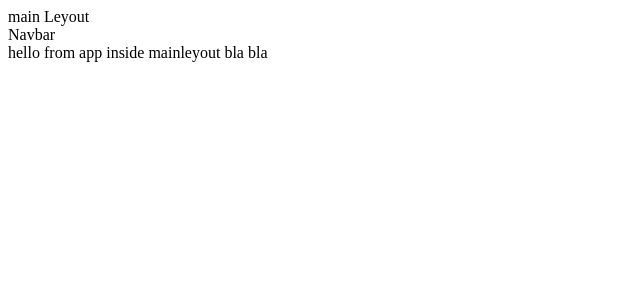
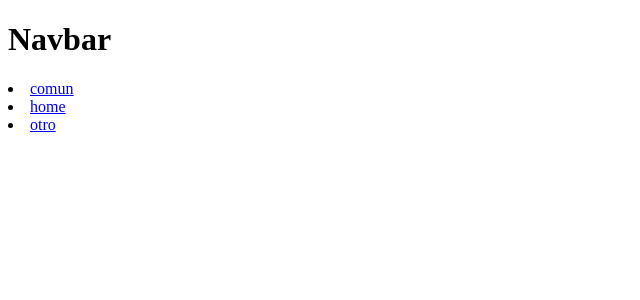
Before and after one commit to marianorigo18/PreEntrega2Rigo-React, a React (Create React App) app: page / in a window 1280 px wide. Shown: the top 300 px of the page, without its empty margins (0-640 px from the left). Built offline with nearby package versions, Linux system fonts and the light colour scheme.

Commit message:
fix commit

```diff
--- a/src/App.js
+++ b/src/App.js
@@ -1,11 +1,11 @@
 import { MainLeyouts } from "./layouts";
+import { MainRoutes } from "./routes/MainRoutes";
 
 function App() {
   return (
     <div className="App">
       <MainLeyouts>
-        hello from app inside mainleyout
-        bla bla
+        <MainRoutes/>
       </MainLeyouts>
     </div>
   );
--- a/src/components/NavbarComponents/Navbar.jsx
+++ b/src/components/NavbarComponents/Navbar.jsx
@@ -1,7 +1,13 @@
 import React from 'react'
+import { Link } from "react-router-dom";
 
 export const Navbar = () => {
   return (
-    <div>Navbar</div>
+    <div className='navbar'>
+      <h1>Navbar</h1>
+      <li><Link exact to={"/"}>comun</Link></li>
+      <li><Link exact to={"/home"}>home</Link></li>
+      <li><Link exact to={"/otro"}>otro</Link></li>
+    </div>
   )
 }
--- a/src/index.js
+++ b/src/index.js
@@ -5,6 +5,6 @@ import App from './App';
 const root = ReactDOM.createRoot(document.getElementById('root'));
 root.render(
   <React.StrictMode>
-    <App />
+    <App></App>
   </React.StrictMode>
 );
--- a/src/layouts/MainLeyouts.jsx
+++ b/src/layouts/MainLeyouts.jsx
@@ -1,11 +1,8 @@
 import React from 'react'
-import { Navbar } from '../components'
 
 export const MainLeyouts = ({children}) => {
   return (
-    <div>
-        main Leyout
-        <Navbar></Navbar>
+    <div className='main-layout'>
         {children}
     </div>
   )
--- a/src/pages/index.js
+++ b/src/pages/index.js
@@ -0,0 +1,2 @@
+export * from "./Home";
+export * from "./Otro";
--- a/src/routes/MainRoutes.jsx
+++ b/src/routes/MainRoutes.jsx
@@ -1,12 +1,15 @@
 import React from 'react'
 import {BrowserRouter as Router, Routes, Route} from "react-router-dom"
-import { Home } from '../pages/Home'
+import { Navbar } from '../components'
+import { Home, Otro } from '../pages'
 
 export const MainRoutes = () => {
   return (
     <Router>
+        <Navbar></Navbar>
         <Routes>
-            <Route exact path='/' element={<Home/>}></Route>
+            <Route exact path="/home" element={<Home/>}></Route>
+            <Route exact path="/otro" element={<Otro/>}></Route>
         </Routes>
     </Router>
     )
```
